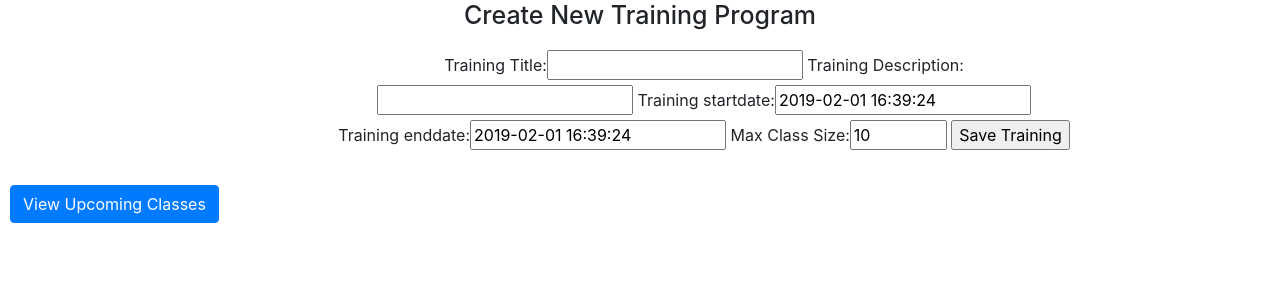
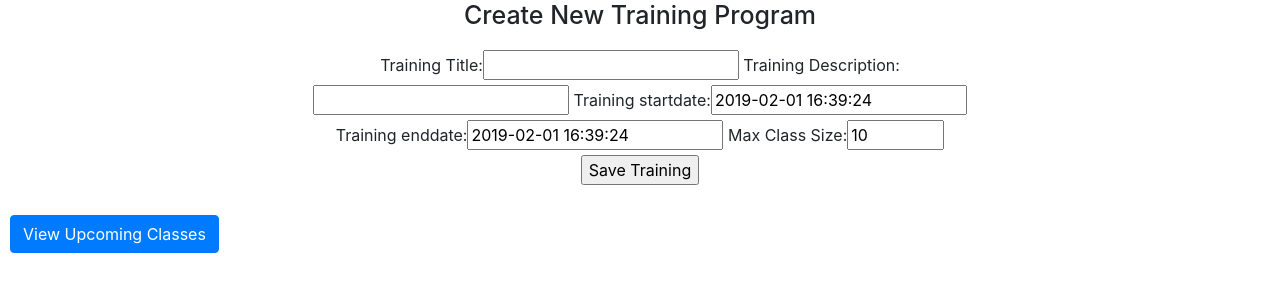
Before and after one commit to garrulous-gobies/Bangazon_1, a Django app: page /Bangazon/Training/NewTrainingClass in a window 1280 px wide. Shown: the part 40-340 px from the top of the page. Run offline with Django 3.2, Linux system fonts and the light colour scheme; some libraries are stand-ins or nearby versions.

Commit message:
merged with master

```diff
--- a/Bangazon/static/Bangazon/index.css
+++ b/Bangazon/static/Bangazon/index.css
@@ -18,8 +18,8 @@
 }
 
 .training_form{
-    margin: 20px 25%;
-    width: 60%;
+    margin: 20px auto;
+    width: 700px;
     text-align: center;
 }
 
```
